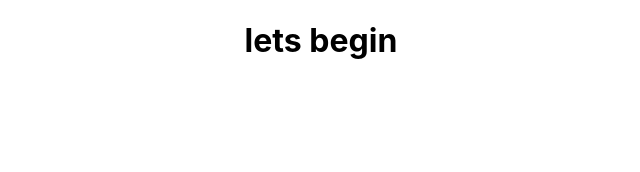
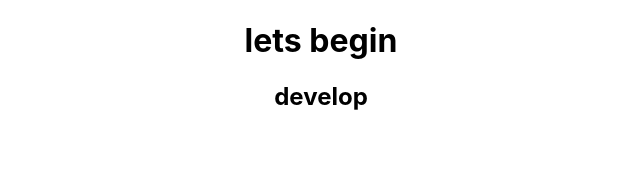
Before and after one commit to Tristanoshier/PetPals-client, a React (Create React App) app: page / in a window 1280 px wide. Shown: the top 172 px of the page, without its empty margins (319-959 px from the left). Built offline with nearby package versions, Linux system fonts and the light colour scheme.

Commit message:
first commit develop

```diff
--- a/src/App.tsx
+++ b/src/App.tsx
@@ -5,6 +5,7 @@ function App() {
   return (
     <div className="App">
      <h1>lets begin</h1>
+     <h2>develop</h2>
     </div>
   );
 }
```
